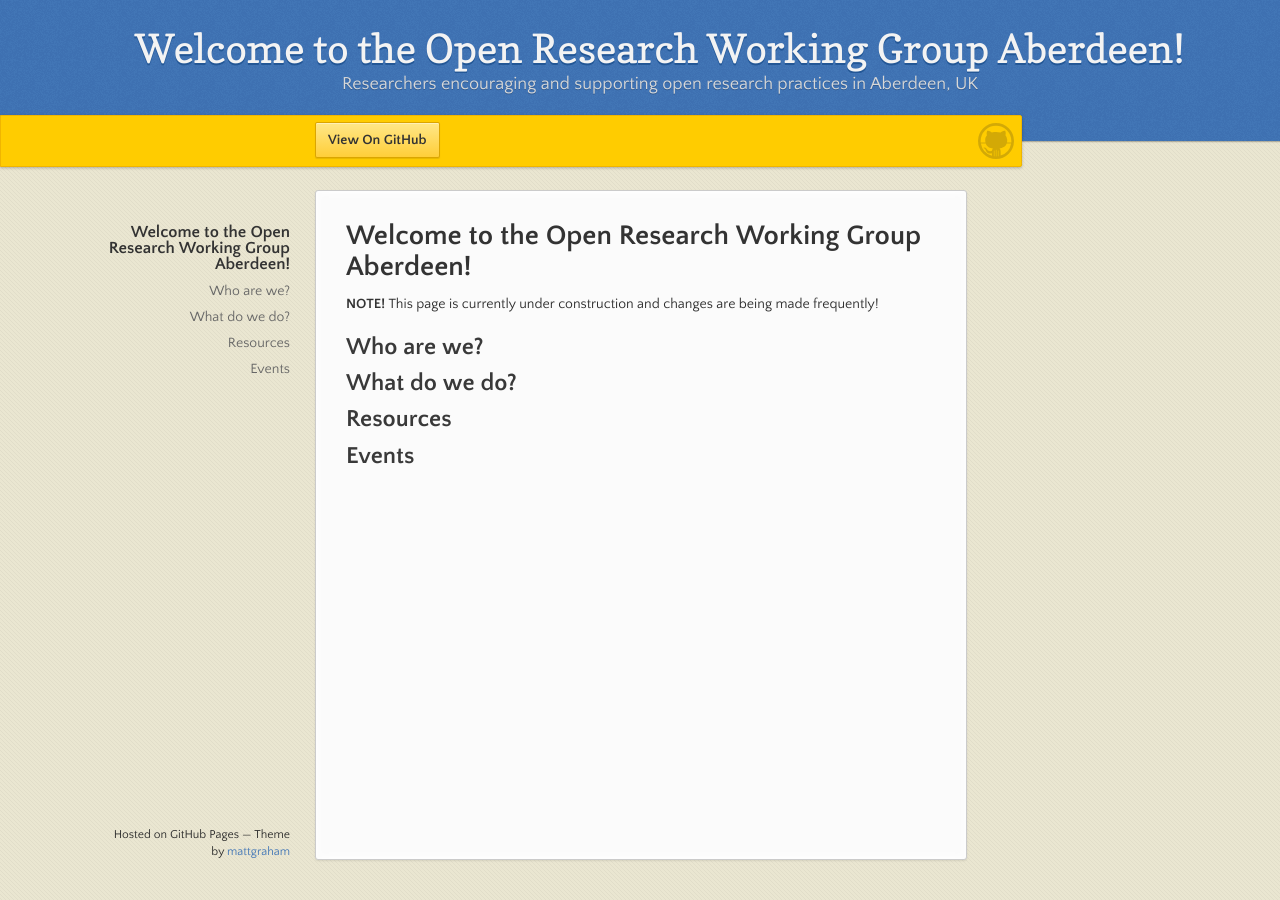
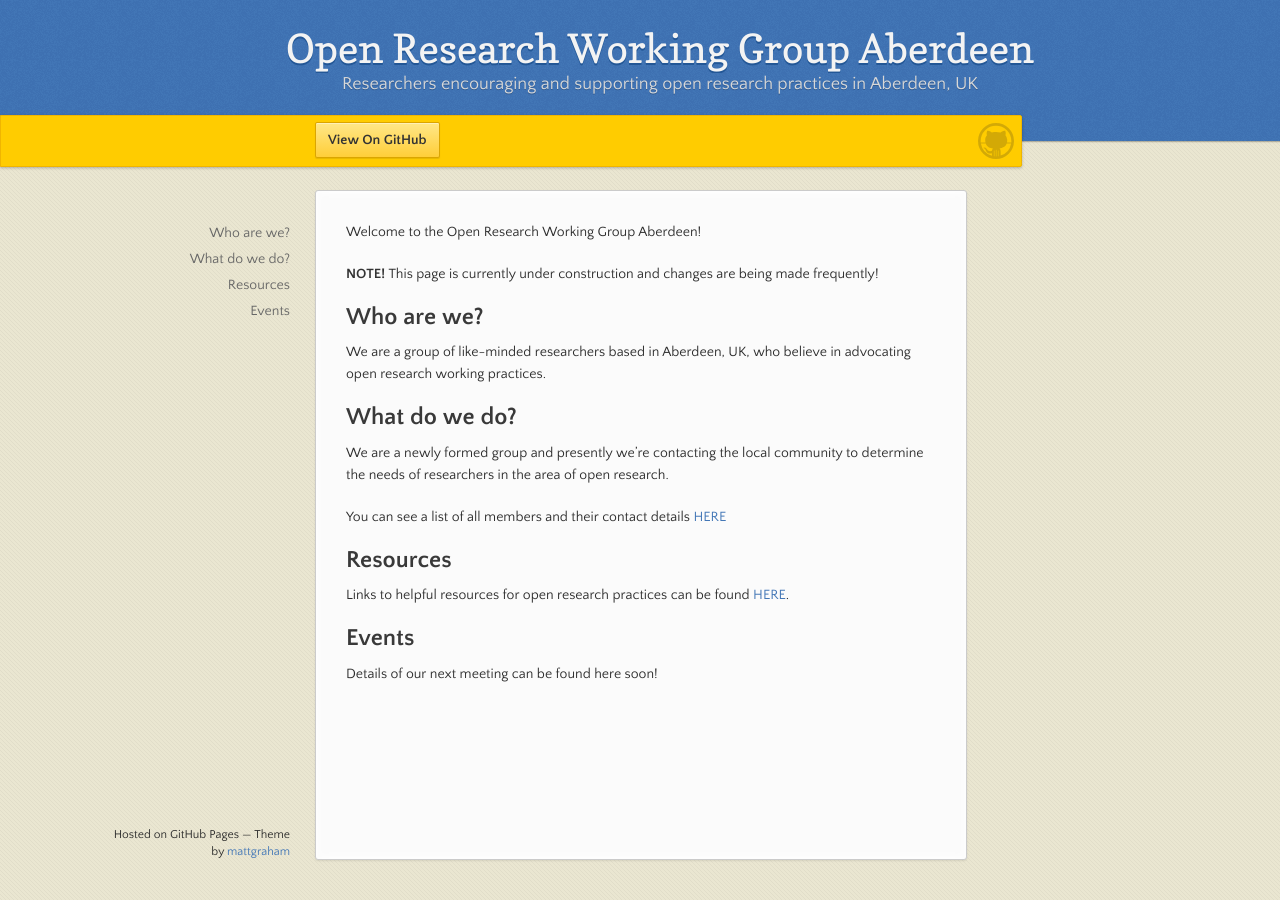
Before and after one commit to ORWG-Aberdeen/ORWG-Aberdeen.github.io, a Jekyll site: the page built from index.md, in a window 1280 px wide. Built offline with Jekyll 4.4.1, drawn with Linux system fonts in a browser that asks for light colours; our own code applies the rules of GitHub Pages for plain Markdown files.

Commit message:
Setting up home page

```diff
--- a/index.md
+++ b/index.md
@@ -2,14 +2,27 @@
 layout: default
 ---
 
-# Welcome to the Open Research Working Group Aberdeen!
+Welcome to the Open Research Working Group Aberdeen!
 
 **NOTE!** This page is currently under construction and changes are being made frequently!
 
 ## Who are we?
 
+We are a group of like-minded researchers based in Aberdeen, UK, who believe in advocating open research working practices.
+
+
 ## What do we do?
+
+We are a newly formed group and presently we're contacting the local community to determine the needs of researchers in the area of open research.
+
+You can see a list of all members and their contact details [HERE](./members.md)
+
 
 ## Resources
 
+Links to helpful resources for open research practices can be found [HERE](./resources.md).
+
+
 ## Events
+
+Details of our next meeting can be found here soon!
```
